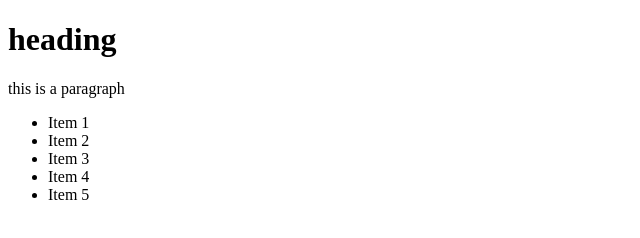
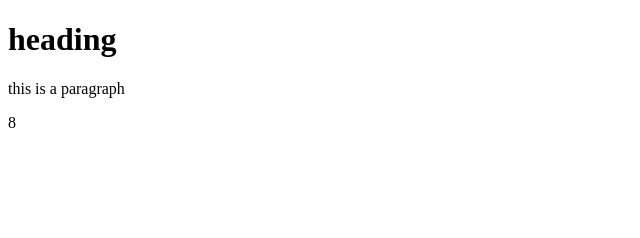
Before and after one commit to ccweerasinghe1994/TheComplete2020PHPFullStackWebDeveloperBootcamp, a plain HTML site: page 10. JavaScript Language Syntax/15. Date and Time/index.html in a window 1280 px wide. Shown: the whole page, without its empty margins (0-640 px from the left). Drawn offline with Linux system fonts and the light colour scheme.

Commit message:
Update index.html

```diff
--- a/10. JavaScript Language Syntax/15. Date and Time/index.html
+++ b/10. JavaScript Language Syntax/15. Date and Time/index.html
@@ -5,20 +5,23 @@
     <meta name="viewport"
           content="width=device-width, user-scalable=no, initial-scale=1.0, maximum-scale=1.0, minimum-scale=1.0">
     <meta http-equiv="X-UA-Compatible" content="ie=edge">
+<script>
+    let today = new Date();
+    console.log(today.toDateString())
+    console.log(today.getFullYear())
+    console.log(today.getMonth())
+    console.log(today.getDay())
 
+</script>
     <title>Document</title>
 </head>
 <body>
 <h1>heading</h1>
 <p>this is a paragraph</p>
 
-<ul>
-    <li>Item 1</li>
-    <li>Item 2</li>
-    <li>Item 3</li>
-    <li>Item 4</li>
-    <li>Item 5</li>
-</ul>
+<script>
+    document.write(today.getDate())
+</script>
 
 
 </body>
```
